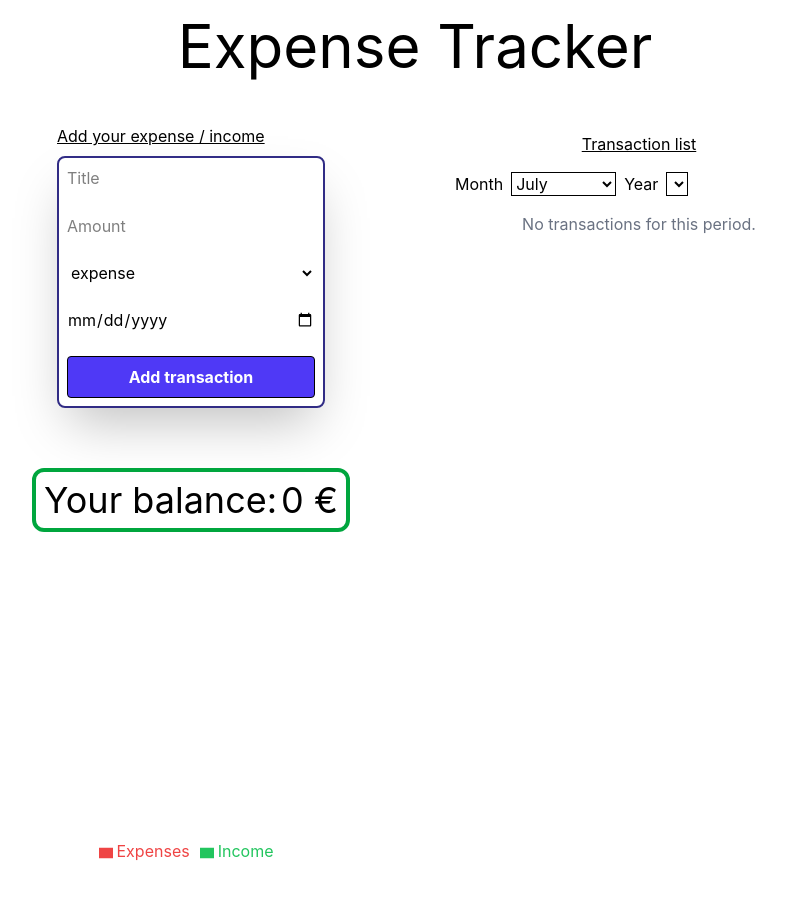
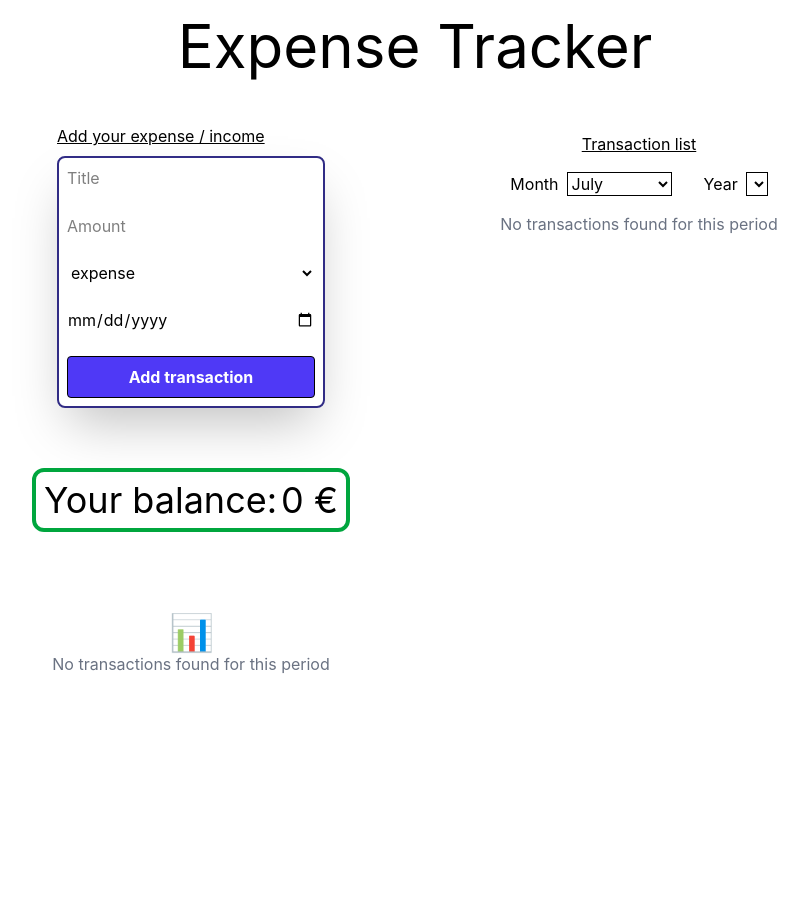
Before and after one commit to DanielGodoyGalindo/expense-tracker, a React (Vite) app: page / in a window 1280 px wide. Shown: the whole page, without its empty margins (225-1033 px from the left). After the commit the page ends 800 px from the top, so only its background shows below. Built offline with nearby package versions, Linux system fonts and the light colour scheme.

Commit message:
feat: link pie chart with selected year and month

```diff
--- a/src/App.tsx
+++ b/src/App.tsx
@@ -53,7 +53,7 @@ function App() {
         <div className="flex flex-col w-1/3 p-4 rounded-lg gap-12 justify-center">
           <TransactionForm onAddTransaction={addTransaction} />
           <Balance transactions={filteredTransactions} />
-          <OneLevelPieChart transactions={transactions} />
+          <OneLevelPieChart transactions={filteredTransactions} />
         </div>
 
         <div className="w-1/3 rounded-lg">
--- a/src/components/BalanceChart.tsx
+++ b/src/components/BalanceChart.tsx
@@ -26,8 +26,9 @@ export default function OneLevelPieChart({ transactions }: Props) {
   ];
 
   const COLORS = ["#22c55e", "#ef4444"];
+  const hasData = data.some((item) => item.value > 0);
 
-  return (
+  return hasData ? (
     <PieChart
       className="self-center -mt-24"
       style={{
@@ -51,9 +52,13 @@ export default function OneLevelPieChart({ transactions }: Props) {
           <Cell key={`cell-${index}`} fill={COLORS[index]} />
         ))}
       </Pie>
-
       <Tooltip />
       <Legend />
     </PieChart>
-  );
+  ) : (
+    <div className="flex flex-col items-center justify-center py-8 text-gray-500">
+      <p className="text-4xl">📊</p>
+      <p>No transactions found for this period</p>
+    </div>
+    )
 }
--- a/src/components/TransactionList.tsx
+++ b/src/components/TransactionList.tsx
@@ -71,8 +71,9 @@ function TransactionList({ transactions, selectedMonth, selectedYear, setSelecte
 
 
       {/* Month and year selectors */}
+      <div className="flex justify-center gap-8">
+
         <div className="flex gap-2">
-
           <span>Month</span>
           <select className="border" value={selectedMonth} onChange={(e) => setSelectedMonth(e.target.value)}>
             {months.map((month) => (
@@ -81,7 +82,9 @@ function TransactionList({ transactions, selectedMonth, selectedYear, setSelecte
               </option>
             ))}
           </select>
+        </div>
 
+        <div className="flex gap-2">
           <span>Year</span>
           <select className="border" value={selectedYear} onChange={(e) => setSelectedYear(e.target.value)}>
             {years.map((year) => (
@@ -91,12 +94,13 @@ function TransactionList({ transactions, selectedMonth, selectedYear, setSelecte
             ))}
           </select>
         </div>
+      </div>
 
 
       {currentTransactions.length === 0 ? (
 
         <p className="text-center text-gray-500">
-          No transactions for this period.
+          No transactions found for this period
         </p>
 
       ) : (
```
Lines whose indentation alone changed are shown as unchanged.
